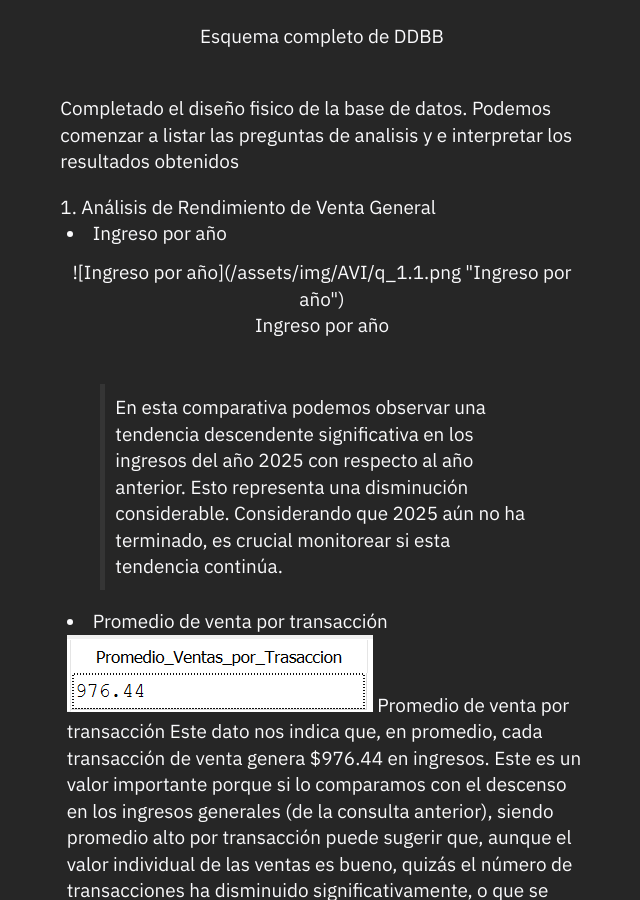
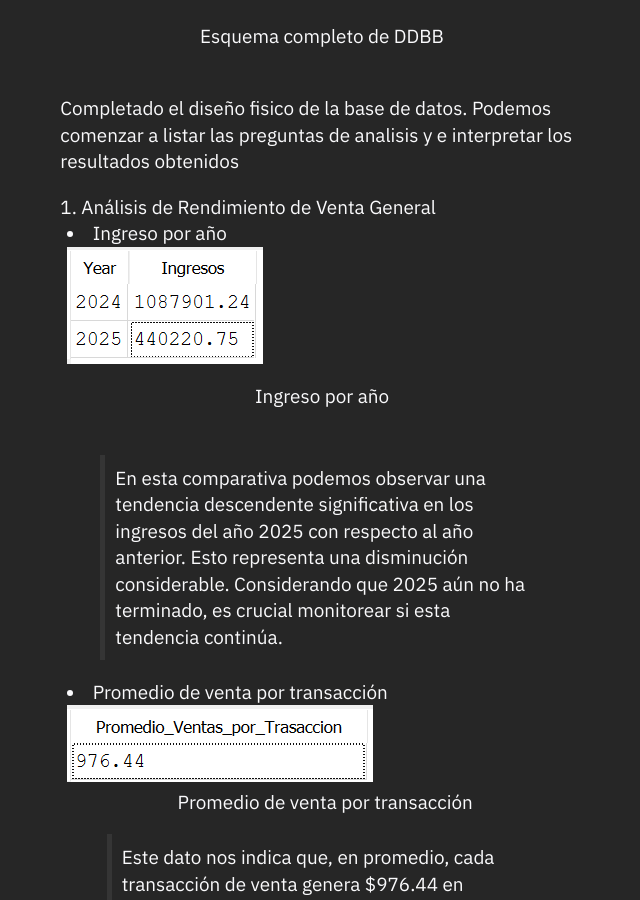
Before and after one commit to batistayureiba/batistayureiba.github.io, a Jekyll site: the page built from _notes/Public/Analisis de Venta e Inventario.md, in a window 1280 px wide and 900 px high, scrolled down 4289 px. Shown: the whole window, without its empty margins (318-958 px from the left). Built offline with Jekyll 4.4.1, drawn with Linux system fonts in a browser that asks for light colours; some of the changed lines change nothing that is shown.

Commit message:
Update Analisis de Venta e Inventario.md

```diff
--- a/_notes/Public/Analisis de Venta e Inventario.md
+++ b/_notes/Public/Analisis de Venta e Inventario.md
@@ -76,7 +76,7 @@ Completado el diseño fisico de la base de datos. Podemos comenzar a listar las
 1. Análisis de Rendimiento de Venta General
    - Ingreso por año
     <br>
-    <center>![Ingreso por año](/assets/img/AVI/q_1.1.png "Ingreso por año")</center>
+    ![Ingreso por año](/assets/img/AVI/q_1.1.png "Ingreso por año")
     <center>Ingreso por año</center><br>
 
      > En esta comparativa podemos observar una tendencia descendente significativa en los ingresos del año 2025 con respecto al año anterior.
@@ -84,15 +84,11 @@ Completado el diseño fisico de la base de datos. Podemos comenzar a listar las
      > Considerando que 2025 aún no ha terminado, es crucial monitorear si esta tendencia continúa.
 
    - Promedio de venta por transacción
+     <br>
+     ![Promedio de venta por transacción](/assets/img/AVI/q_1.2.png "Promedio de venta por transacción")
+     <center>Promedio de venta por transacción</center>
 
-     ![Promedio de venta por transacción](/assets/img/AVI/q_1.2.png "Promedio de venta por transacción")
-
-     Promedio de venta por transacción
-
-     Este dato nos indica que, en promedio, cada transacción de venta genera $976.44 en ingresos.
-     Este es un valor importante porque si lo comparamos con el descenso en los ingresos generales (de la consulta anterior), siendo promedio alto por transacción puede
-     sugerir que, aunque el valor individual de las ventas es bueno, quizás el número de transacciones ha disminuido significativamente, o que se están realizando menos
-     ventas de alto valor que antes impulsaban el total.
+     > Este dato nos indica que, en promedio, cada transacción de venta genera $976.44 en ingresos. Al comprar este valor con la consulta anterior puede sugerir que, aunque el valor individual de las ventas es bueno, quizás el número de transacciones ha disminuido significativamente, o que se están realizando menosventas de alto valor que antes impulsaban el total.
 
    - Total de transacciones
 
```
